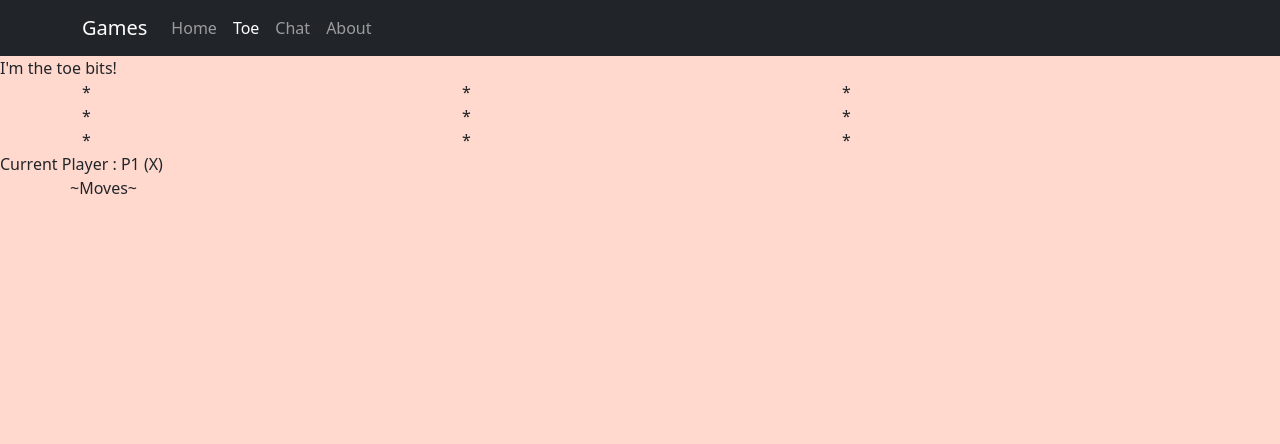
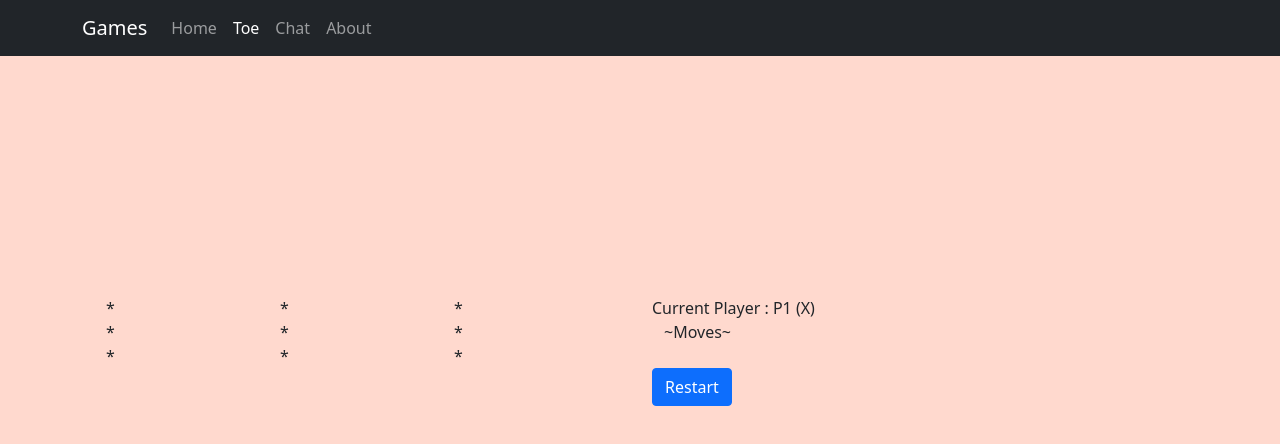
Before and after one commit to bcso/Experiements, a React app in the folder client/: page /toe in a window 1280 px wide. Shown: the top 444 px of the page. Built offline with nearby package versions, Linux system fonts and the light colour scheme.

Commit message:
Add game reset and update game formatting

```diff
--- /dev/null
+++ b/client/src/components/Games/TicTacToe/TicTacToe.css
@@ -0,0 +1,7 @@
+.ttcRootContainer {
+    margin-top: 30vh;
+}
+
+.moveHistoryCenter {
+    justify-content: center;
+}
--- a/client/src/components/Games/TicTacToe/Tictactoe.js
+++ b/client/src/components/Games/TicTacToe/Tictactoe.js
@@ -2,8 +2,11 @@ import React, {useEffect, useState} from 'react';
 import PageBaseLayout from '../../common/PageBaseLayout';
 import GameBoard from './GameBoard';
 import MoveHistory from './MoveHistory';
+import {Container, Row, Col, Button} from 'react-bootstrap';
+import styles from './TicTacToe.css';
 
-const defaultGameState = {
+function generateDefaultGameState() {
+    return {
     players : {
         P1: "X",
         P2: "O"
@@ -21,14 +24,24 @@ const defaultGameState = {
     },
     sessionID: "gameName0"
   }
+}
 
 // [["P1",0,0], ["P2", 0, 1]]
-const defaultMoves = [];
+function generateDefaultMoves() {
+    return [];
+}
 
 function TicTacToe() {
 
-    const [gameState, setGameState] = useState(defaultGameState);
-    const [moves, setMoves] = useState(defaultMoves);
+    // Make sure we use new references as initial states;
+    const [gameState, setGameState] = useState(generateDefaultGameState());
+    const [moves, setMoves] = useState(generateDefaultMoves());
+
+    function resetState()
+    {
+        setMoves(generateDefaultMoves());
+        setGameState(generateDefaultGameState());
+    }
 
     function handleMoveInput(player, moveRow, moveCol) {
         // Update our board with the new move
@@ -61,6 +74,7 @@ function TicTacToe() {
     useEffect(() => {
         const prevPlayer = gameState.boardState.previousPlayer;
         // Ensure at least 1 player has gone
+        console.log("effect used");
         if (prevPlayer !== "")
         {
             const newMoves = [... moves];
@@ -75,9 +89,21 @@ function TicTacToe() {
 
     return(
         <PageBaseLayout pageTitle="TicTacToe">
-            <div>I'm the toe bits!</div>
-            <GameBoard gameState={gameState} onMoveInput={handleMoveInput}></GameBoard>
-            <MoveHistory gameState={gameState} moves={moves}></MoveHistory>
+            <Container className={styles.ttcRootContainer}>
+                <Row>
+                    <Col>
+                        <GameBoard gameState={gameState} onMoveInput={handleMoveInput}></GameBoard>
+                    </Col>
+                    <Col className={styles.moveHistoryCenter}>
+                        <MoveHistory gameState={gameState} moves={moves}></MoveHistory>
+                    </Col>
+                </Row>
+                <Row>
+                    <Col md={{ span: 2, offset: 6 }}>
+                        <Button type="button" onClick={() => resetState()}>Restart</Button>
+                    </Col>
+                </Row>
+            </Container>
         </PageBaseLayout>
     )
 }
```
